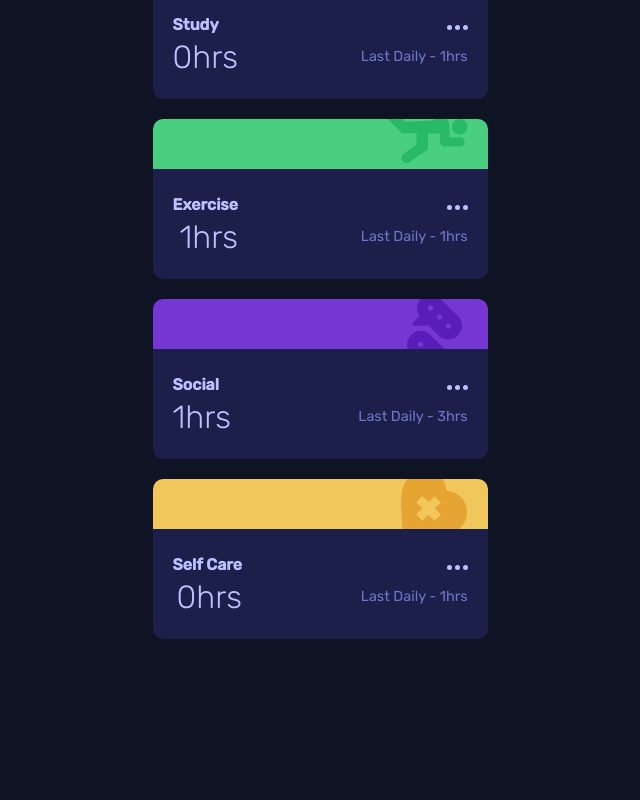
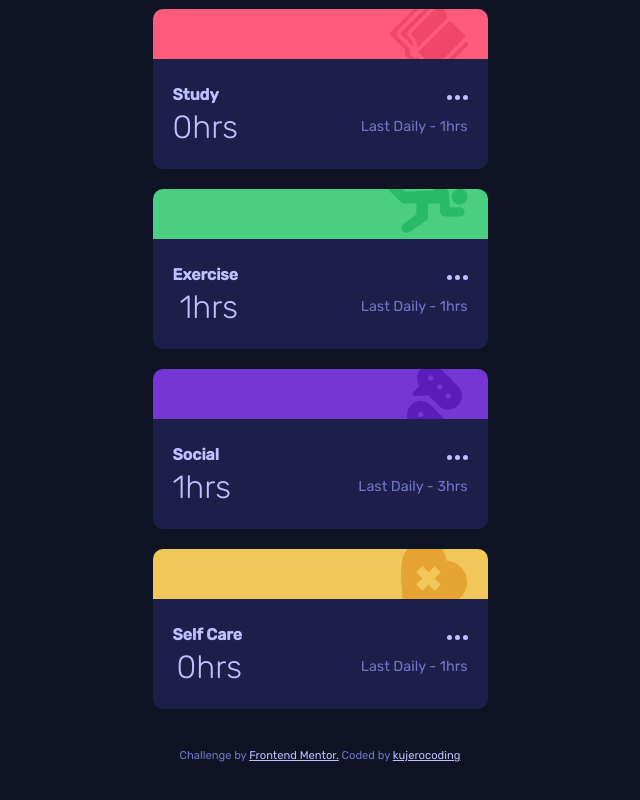
Before and after one commit to kujerocoding/time-tracking-dashboard, a React (Vite) app: page / in a window 1280 px wide. Shown: the part 620-1420 px from the top of the page, without its empty margins (320-960 px from the left). Before the commit the page ends 1259 px from the top, so only its background shows below. Built offline with nearby package versions, Linux system fonts and the light colour scheme.

Commit message:
add attribution and style it

```diff
--- a/src/App.css
+++ b/src/App.css
@@ -29,6 +29,10 @@ body{
     display: grid;
     place-items: center;
     min-height: 100vh;
+}
+
+.app--container{
+    margin-block: 70px;
 }
 
 .report--container{
@@ -127,3 +131,14 @@ body{
     color: var(--DESATURATEDBLUE);
     font-size: .9rem;
 }
+
+.attribution{
+    color: var(--DESATURATEDBLUE);
+    text-align: center;
+    font-size: .7rem;
+    margin-top: 40px;
+}
+
+.attribution > a {
+    color: var(--PALEBLUE);
+}
--- a/src/App.jsx
+++ b/src/App.jsx
@@ -29,6 +29,9 @@ const activityElements = data.map((data, index) => <Activity
     <div className='app--container'>
       <User handleClick={showTimeframe}/>
       {activityElements}
+      <div className='attribution'>
+            Challenge by <a href="https://www.frontendmentor.io/challenges" target="_blank">Frontend Mentor.</a> Coded by <a href='https://github.com/kujerocoding' target="_blank">kujerocoding</a>
+      </div>
     </div>
   )
 }
```
